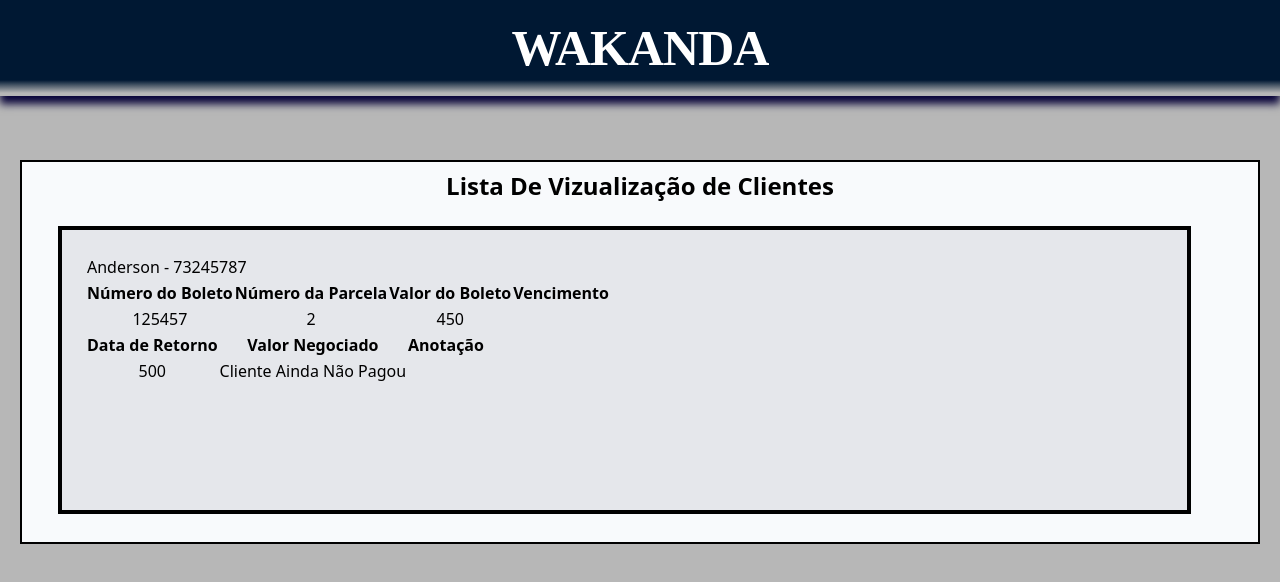
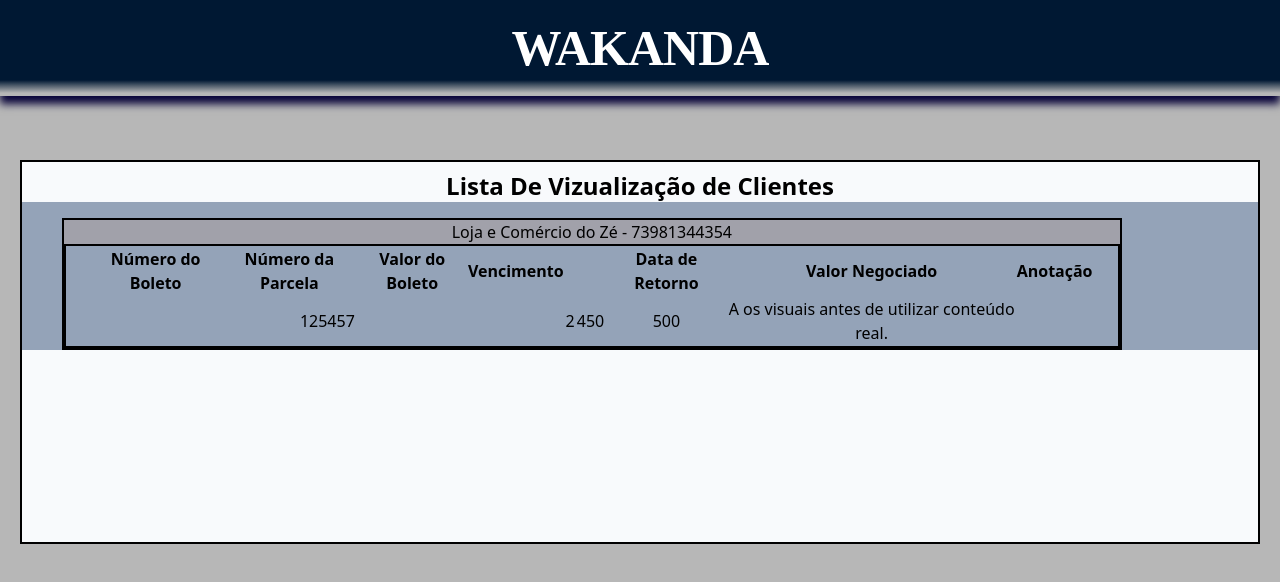
Before and after one commit to Anderson-ams/wakanda_cla-cobranca_boletos, a React (Create React App) app: page / in a window 1280 px wide. Shown: the top 582 px of the page. Built offline with nearby package versions, Linux system fonts and the light colour scheme.

Commit message:
commit -m "estilização e da pagina de listagem"

```diff
--- a/package.json
+++ b/package.json
@@ -62,7 +62,7 @@
   "devDependencies": {
     "@types/styled-components": "^5.1.26",
     "sass": "^1.54.9",
-    "tailwindcss": "^3.1.8",
+    "tailwindcss": "^3.2.0",
     "typescript-plugin-css-modules": "^3.4.0"
   }
 }
--- a/src/components/LayoutTabela/index.tsx
+++ b/src/components/LayoutTabela/index.tsx
@@ -7,7 +7,7 @@
 function LayoutTabela(props: LayoutProps) {
     return (
         <div
-            className={` w-11/12 p-6 border-4 h-72 mt-6 ml-9 mr-8 border-black bg-gray-200 text-center`}>
+            className={` pt-4  flex justify-center  bg-slate-400 text-center`}>
                 {/* <TituloTabela>{props.titulo}</TituloTabela> */}
             <span>{props.children}</span>
         </div>
--- a/src/components/TabelaBoleto/index.tsx
+++ b/src/components/TabelaBoleto/index.tsx
@@ -9,24 +9,27 @@
   function renderizarCabecalho() {
     return (
       <>
-        <tr>
+      <table>
+        <tr >
           <th>Número do Boleto</th>
           <th>Número da Parcela</th>
           <th>Valor do Boleto</th>
           <th>Vencimento</th>
         </tr>
+      </table>
       </>
     );
   }
   function renderizarDados() {
-   return props.boletos?.map((boleto, i) => {
+    return props.boletos?.map((boleto, i) => {
       return (
-        <tr>
+        <tr >
           <td>{boleto.numeroDoBoleto}</td>
           <td>{boleto.numeroParcela}</td>
           <td>{boleto.valorBoleto}</td>
           {/* <td>{new Date(boleto)}</td> */}
         </tr>
+
       );
     });
   }
--- a/src/components/TabelaCliente/index.tsx
+++ b/src/components/TabelaCliente/index.tsx
@@ -5,27 +5,19 @@
 
 interface TabelaPropsCliente {
   clientes: Cliente[]
+  children?: any
+  className?: React.HTMLAttributes<HTMLDivElement> | string | undefined | any
 }
 
 
 function TabelaCliente(props: TabelaPropsCliente ) {
 
-  function renderizarCabecalho() {
-    return (
-      <>
-        <tr>
-          <th>Nome</th>
-          <th>Telefone</th>
-        </tr>
-      </>
 
-    )
-  }
   function renderizarDados() {
     return props.clientes?.map((cliente, i ) => {
       return (
-        <tr key={cliente.telefoneCliente}>
-          <td>{cliente.nomeCliente} - {cliente.telefoneCliente}</td>
+        <tr className={`bg-zinc-400 `} key={cliente.telefoneCliente}>
+          {cliente.nomeCliente} - {cliente.telefoneCliente}
         </tr>
       )
     })
--- a/src/pages/Boleto/Boleto.module.scss
+++ b/src/pages/Boleto/Boleto.module.scss
@@ -6,6 +6,7 @@
   padding: 12px;
   margin-left: 3.4%;
   justify-content: space-around;
+
 }
 .labelNumeroParcela {
   margin-left: -5%;
--- a/src/pages/Lista/index.tsx
+++ b/src/pages/Lista/index.tsx
@@ -1,23 +1,25 @@
 import React from "react";
+
 import LayoutTabela from "../../components/LayoutTabela";
-import TabelaBoleto from '../../components/TabelaBoleto';
+import TabelaBoleto from "../../components/TabelaBoleto";
 import TabelaCliente from "../../components/TabelaCliente";
-import TabelaCobranca from '../../components/TabelaCobranca';
+import TabelaCobranca from "../../components/TabelaCobranca";
 import Boleto from "../../core/BoletoCore/Boleto";
 import Cliente from "../../core/ClienteCore/Cliente";
 import Cobranca from "../../core/CobrancaCore/Conbranca";
 
+
 function CadastrosLista() {
-  const cliente = [new Cliente("Anderson", 73245787)];
+  const cliente = [new Cliente("Loja e Comércio do Zé", 73981344354)];
 
   const boleto = [new Boleto("125457", "2", new Date(), 450)];
 
-  const cobranca = [new Cobranca(500, new Date(), "Cliente Ainda Não Pagou")];
+  const cobranca = [new Cobranca(500, new Date(), "A os visuais antes de utilizar conteúdo real.")];
 
   return (
     <div
       className={`
-    h-96 flex-col  ml-5 mr-5 border-solid border-2 border-black bg-slate-50
+    h-96 flex-col ml-5 mr-5 border-solid border-2 border-black  bg-slate-50
     w-7/9 mt-16
    `}
     >
@@ -26,11 +28,21 @@
           Lista De Vizualização de Clientes
         </h2>
       </div>
+
       <LayoutTabela>
-        <TabelaCliente clientes={cliente}></TabelaCliente>
-        <TabelaBoleto boletos={boleto}></TabelaBoleto>
-        <TabelaCobranca cobrancas={cobranca}></TabelaCobranca>
+
+        <div className={`flex-col w-11/12 border-black
+         border-2 justify-center border-x-2 border-y-2`}>
+          <div className={`flex bg-zinc-400 border-black  justify-center   `}>
+            <TabelaCliente clientes={cliente}></TabelaCliente>
+          </div>
+          <div className={`border-solid pl-6 pr-6  flex border-black border-2 justify-center  box-border`}>
+            <TabelaBoleto boletos={boleto}></TabelaBoleto>
+            <TabelaCobranca cobrancas={cobranca}></TabelaCobranca>
+          </div>
+        </div>
       </LayoutTabela>
+
     </div>
   );
 }
```
Also changed, not shown: src/pages/Lista/index.css (added), 2 other files (tests, documents, lock files or other folders).
